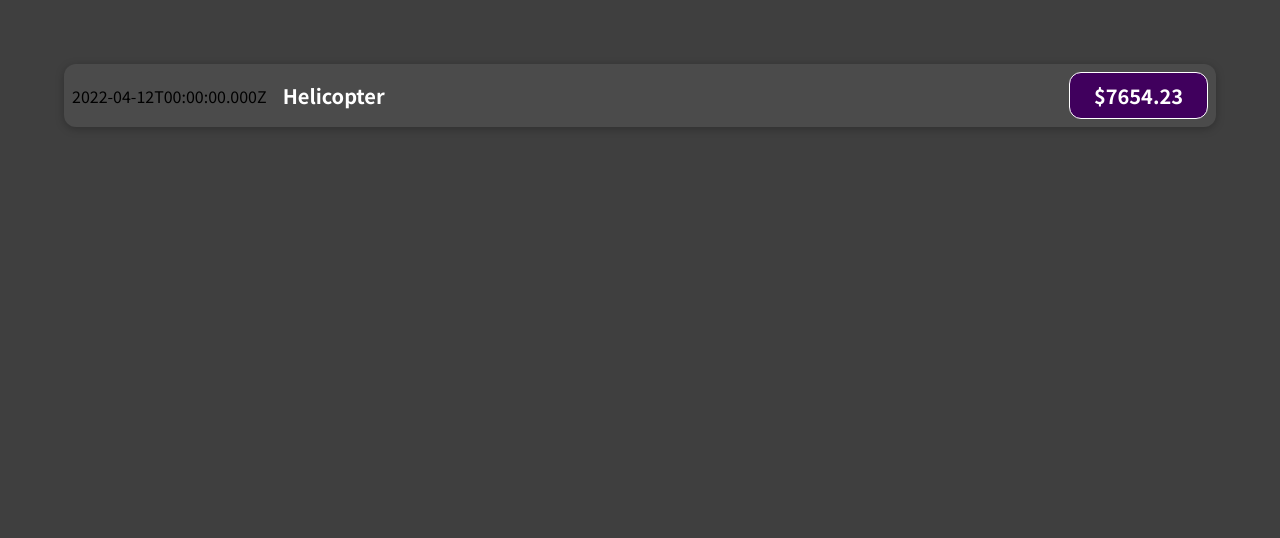
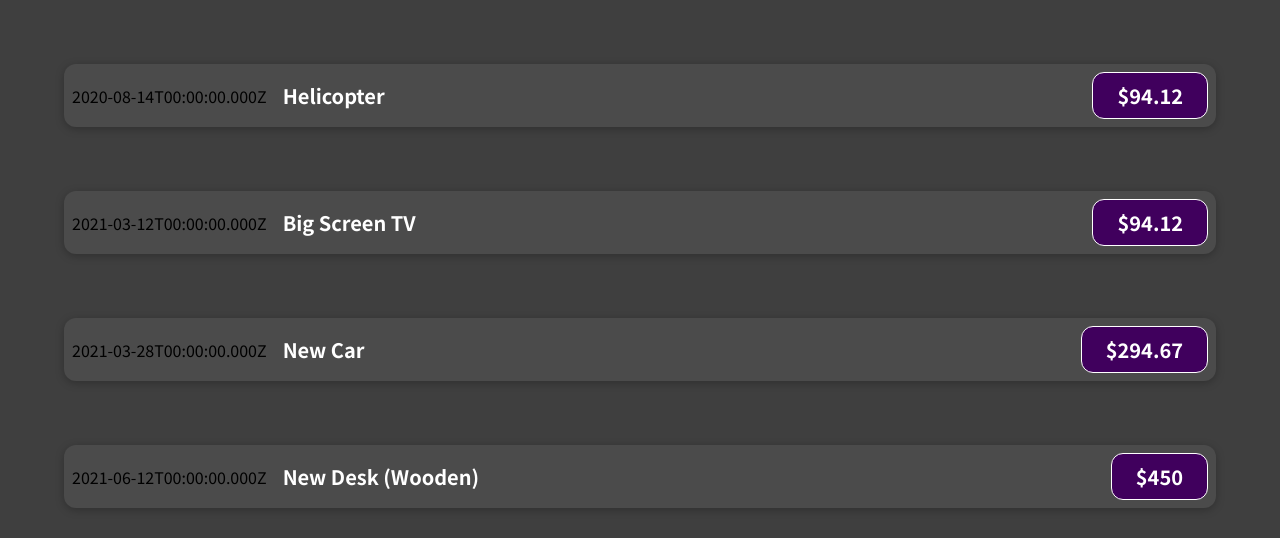
Before and after one commit to AlexDjangoX/subzeroreact, a React (Create React App) app: page / in a window 1280 px wide. Shown: the top 538 px of the page. Built offline with nearby package versions, Linux system fonts and the light colour scheme.

Commit message:
passing data from app.js to component ExpenseItem.js via props

```diff
--- a/src/App.js
+++ b/src/App.js
@@ -29,7 +29,30 @@ function App() {
   ];
   return (
     <div>
-      <ExpenseItem data={data} />
+      <ExpenseItem
+        id={data[0].id}
+        title={data[0].title}
+        amount={data[0].amount}
+        date={data[0].date.toISOString()}
+      />
+      <ExpenseItem
+        id={data[1].id}
+        title={data[1].title}
+        amount={data[0].amount}
+        date={data[1].date.toISOString()}
+      />
+      <ExpenseItem
+        id={data[2].id}
+        title={data[2].title}
+        amount={data[2].amount}
+        date={data[2].date.toISOString()}
+      />
+      <ExpenseItem
+        id={data[3].id}
+        title={data[3].title}
+        amount={data[3].amount}
+        date={data[3].date.toISOString()}
+      />
     </div>
   );
 }
--- a/src/components/Expenses/ExpenseItem.js
+++ b/src/components/Expenses/ExpenseItem.js
@@ -2,17 +2,13 @@ import "../Expenses/css/ExpenseItem.css";
 
 import React from "react";
 
-const ExpenseItem = () => {
-  const expenseDate = new Date(2022, 3, 12);
-  const expenseTitle = "Helicopter";
-  const expenseAmount = 7654.23;
-
+const ExpenseItem = (props) => {
   return (
     <div className="expense-item">
-      <div>{expenseDate.toISOString()}</div>
+      <div>{props.date}</div>
       <div className="expense-item__description">
-        <h2>{expenseTitle}</h2>
-        <div className="expense-item__price">${expenseAmount}</div>
+        <h2>{props.title}</h2>
+        <div className="expense-item__price">${props.amount}</div>
       </div>
     </div>
   );
```
Also changed, not shown: 1 other file (tests, documents, lock files or other folders).
